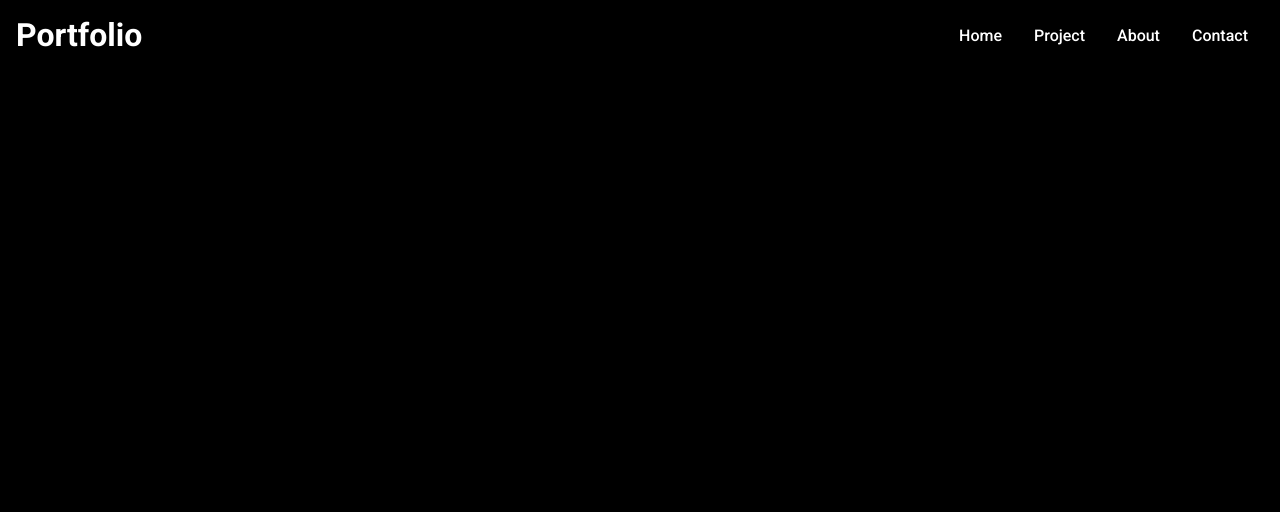
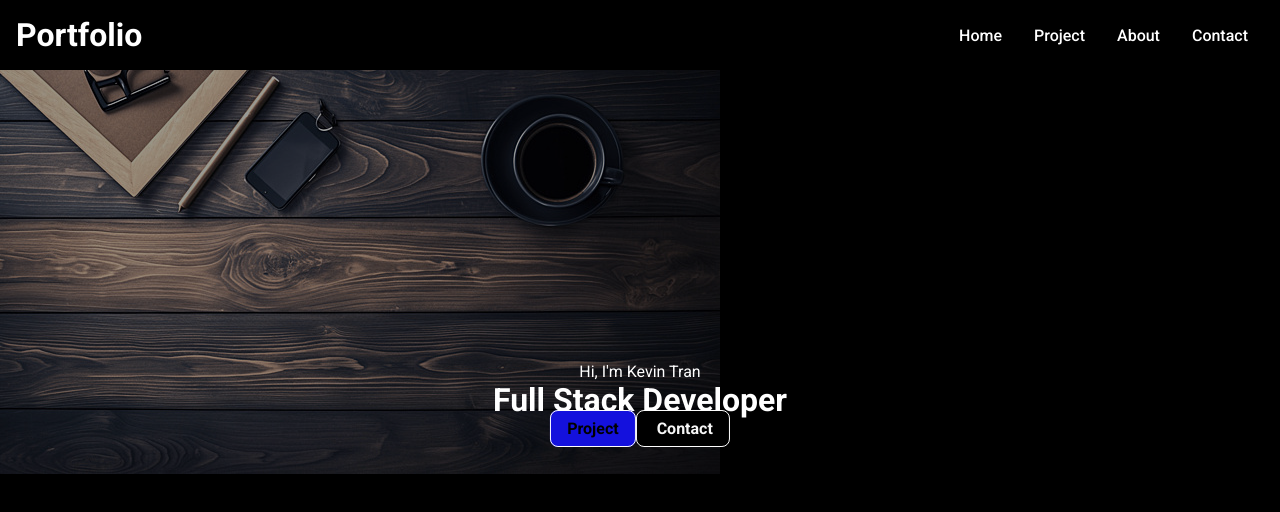
Before and after one commit to 19kevintran/19kevintran.github.io, a React (Create React App) app: page / in a window 1280 px wide. Shown: the top 512 px of the page. Built offline with nearby package versions, Linux system fonts and the light colour scheme.

Commit message:
background img

```diff
--- /dev/null
+++ b/src/components/HeroImg.js
@@ -0,0 +1,25 @@
+import "./HeroImgStyles.css";
+import React from "react";
+import IntroImg from "../assets/backgroundimg.jpg";
+import { Link } from "react-router-dom";
+
+const HeroImg = () => {
+  return (
+    <div className="hero">
+      <div className="mask">
+        <img className="into-img" src={IntroImg} alt="IntroImg" />
+      </div>
+      <div className="content">
+        <p>Hi, I'm Kevin Tran</p>
+        <h1>Full Stack Developer</h1>
+        <div>
+            <Link to ="/project" className="btn"> Project</Link>
+            <Link to ="/contact" className="btn-light"> Contact</Link>
+
+        </div>
+      </div>
+    </div>
+  );
+};
+
+export default HeroImg;
--- /dev/null
+++ b/src/components/HeroImgStyles.css
@@ -0,0 +1,37 @@
+.mask{
+    width: 100%;
+    height: 100vh;
+    position:relative;
+
+}
+.intro-img {
+    width: 100%;
+    height: 100%;
+    background-size: cover;
+    background-position: center;
+    object-fit: cover;
+}
+.mask::after{
+    content: "";
+    position: absolute;
+    top: 0;
+    left: 0;
+    width: 100%;
+    height: 100%;
+    background-color: rgba(0,0,0,0.5);
+    opacity: 0.8;
+
+}
+
+.hero {
+    height: 100%;
+    width: 100%;
+}
+
+.hero .content {
+    position: absolute;
+    top: 50%;
+    left: 50%;
+    transform: translate(-50%, -50%);
+    text-align: center;
+}
--- a/src/index.css
+++ b/src/index.css
@@ -32,6 +32,16 @@
   cursor: pointer;
 }
 
+.btn-light{
+  background-color: rgb(0, 0, 0);
+  color: rgb(247, 247, 247);
+  padding: 0.5em 1em;
+  border: 1px solid rgb(255, 255, 255);
+  border-radius: 0.5em;
+  font-weight: 600;
+  cursor: pointer;
+}
+
 .btn:hover {
   background-color: rgb(17, 180, 221);
   color: rgb(255, 255, 255);
--- a/src/routes/Home.js
+++ b/src/routes/Home.js
@@ -1,7 +1,14 @@
 import React from "react";
 import Navbar from "../components/Navbar";
+import HeroImg from "../components/HeroImg";
+
 const Home = () => {
-  return <Navbar />;
+  return (
+    <div>
+      <Navbar />
+      <HeroImg />
+    </div>
+  );
 };
 
 export default Home;
```
Also changed, not shown: src/assets/KevinBSGradPic.jpg (added), src/assets/backgroundimg.jpg (added).
